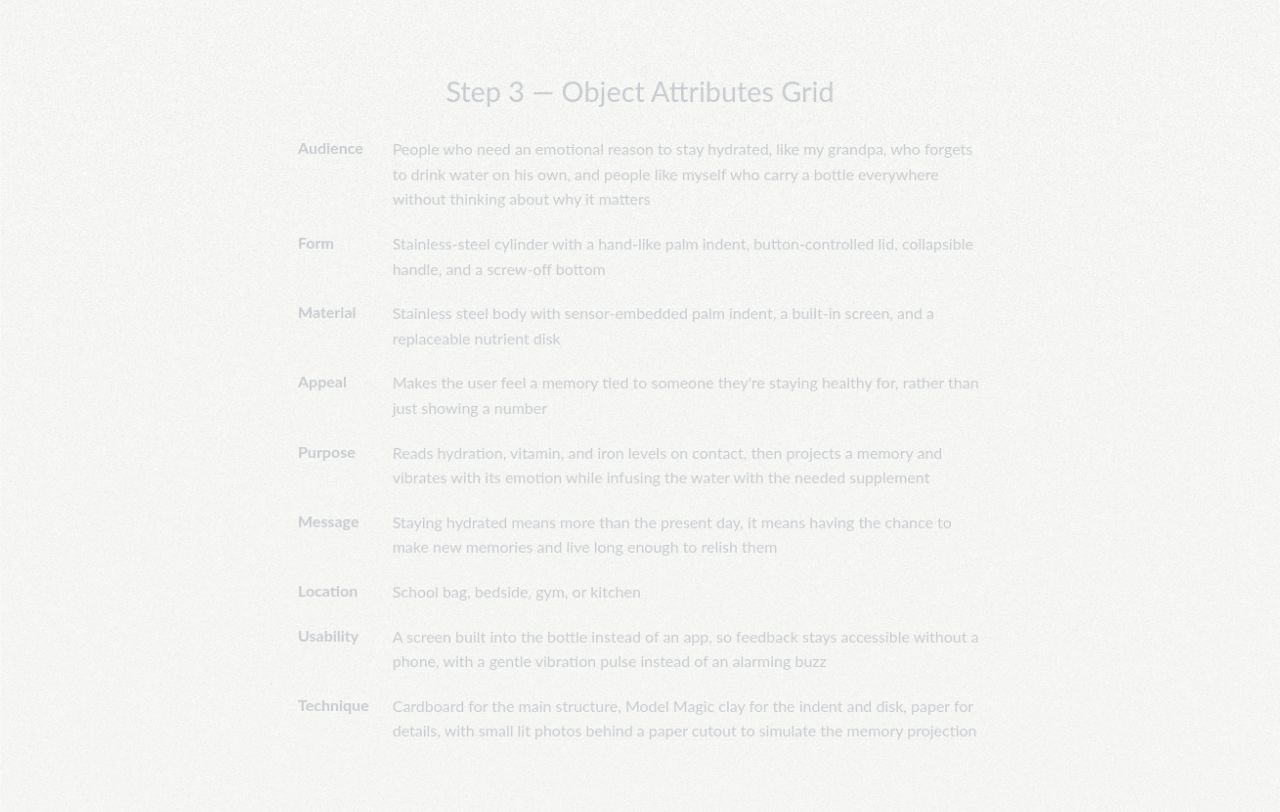
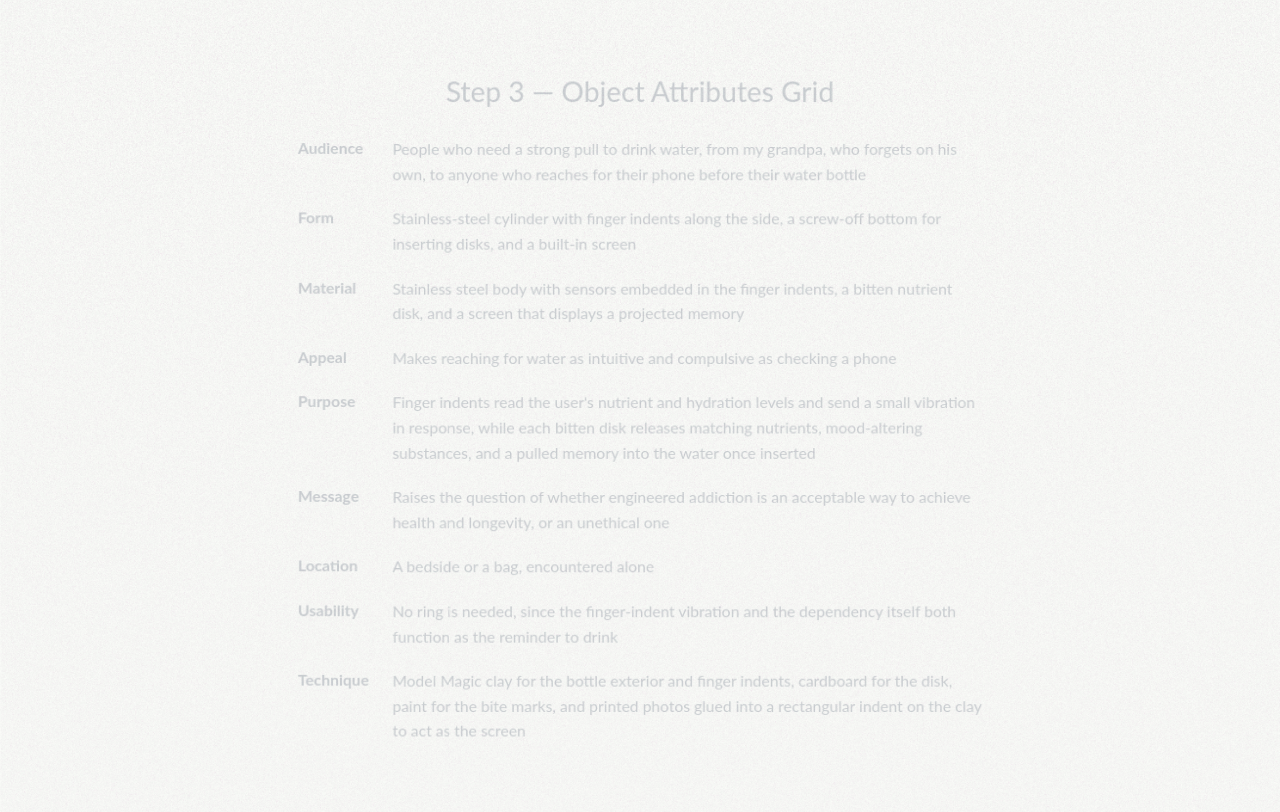
Before and after one commit to alexiakouletsis/interaction-design-portfolio, a Next.js app: page /projects/project-1 in a window 1280 px wide. Shown: the part 6328-7140 px from the top of the page. Built offline with nearby package versions, Linux system fonts and the light colour scheme; a web font is replaced by a local one.

Commit message:
project 1 update

```diff
--- a/app/projects/project-1/page.tsx
+++ b/app/projects/project-1/page.tsx
@@ -53,39 +53,39 @@ const WORKS_CITED = [
 const ATTRIBUTES = [
   {
     label: 'Audience',
-    value: `People who need an emotional reason to stay hydrated, like my grandpa, who forgets to drink water on his own, and people like myself who carry a bottle everywhere without thinking about why it matters`,
+    value: `People who need a strong pull to drink water, from my grandpa, who forgets on his own, to anyone who reaches for their phone before their water bottle`,
   },
   {
     label: 'Form',
-    value: `Stainless-steel cylinder with a hand-like palm indent, button-controlled lid, collapsible handle, and a screw-off bottom`,
+    value: `Stainless-steel cylinder with finger indents along the side, a screw-off bottom for inserting disks, and a built-in screen`,
   },
   {
     label: 'Material',
-    value: `Stainless steel body with sensor-embedded palm indent, a built-in screen, and a replaceable nutrient disk`,
+    value: `Stainless steel body with sensors embedded in the finger indents, a bitten nutrient disk, and a screen that displays a projected memory`,
   },
   {
     label: 'Appeal',
-    value: `Makes the user feel a memory tied to someone they're staying healthy for, rather than just showing a number`,
+    value: `Makes reaching for water as intuitive and compulsive as checking a phone`,
   },
   {
     label: 'Purpose',
-    value: `Reads hydration, vitamin, and iron levels on contact, then projects a memory and vibrates with its emotion while infusing the water with the needed supplement`,
+    value: `Finger indents read the user's nutrient and hydration levels and send a small vibration in response, while each bitten disk releases matching nutrients, mood-altering substances, and a pulled memory into the water once inserted`,
   },
   {
     label: 'Message',
-    value: `Staying hydrated means more than the present day, it means having the chance to make new memories and live long enough to relish them`,
+    value: `Raises the question of whether engineered addiction is an acceptable way to achieve health and longevity, or an unethical one`,
   },
   {
     label: 'Location',
-    value: `School bag, bedside, gym, or kitchen`,
+    value: `A bedside or a bag, encountered alone`,
   },
   {
     label: 'Usability',
-    value: `A screen built into the bottle instead of an app, so feedback stays accessible without a phone, with a gentle vibration pulse instead of an alarming buzz`,
+    value: `No ring is needed, since the finger-indent vibration and the dependency itself both function as the reminder to drink`,
   },
   {
     label: 'Technique',
-    value: `Cardboard for the main structure, Model Magic clay for the indent and disk, paper for details, with small lit photos behind a paper cutout to simulate the memory projection`,
+    value: `Model Magic clay for the bottle exterior and finger indents, cardboard for the disk, paint for the bite marks, and printed photos glued into a rectangular indent on the clay to act as the screen`,
   },
 ];
 
@@ -99,8 +99,8 @@ const PROTOTYPE_IMAGES = [
 ];
 
 const CONCEPT_STATEMENT_PARAGRAPHS = [
-  `The Owala water bottle I carry every day already means more to me than its function suggests, since I associate it with my own habits and the people I think about when I use it. But I am the one who brings that meaning to it every time I pick it up. I am redesigning this with my grandpa in mind, who forgets to drink water on his own, and there are days I wish I could just buzz him until he picked up a glass.`,
-  `The bottle is meant for private, everyday use, encountered alone at a bedside, in a school bag, at the gym, or in a kitchen, rather than in a crowded or public setting. A hand-like indent on the bottle's surface invites the user to rest their palm there, signaling where the sensors read hydration and nutrient levels, while the paired ring extends that same reminder throughout the day through an insistent buzz when the user is dehydrated. This object reflects a future where caring for someone far away, like a grandparent, does not have to rely on a phone call, but can be built directly into the objects we already use every day.`,
+  `I am redesigning the Owala water bottle around a moral question: is it acceptable to make hydration addictive if it gets people to drink more water? I am designing this with my grandpa in mind, who forgets to drink water on his own, but the bottle is built for anyone who reaches for their phone before their water bottle.`,
+  `Each disk is bitten before it is inserted into the bottom, pulling a memory that matches the mood the disk is meant to produce. For instance, a happy disk releases nutrients, electrolytes, caffeine, and dopamine alongside a positive memory. A sad disk carries depressant drugs instead, and a sleep disk carries CBD. Once inserted, the disk bleeds its contents into the water like ink, and the screen on the bottle shows the memory pulled from the bite. The bottle no longer needs a ring to remind the user to drink, since the dependency itself becomes the reminder, as intuitive as checking a phone. This object is meant to sit at a bedside or in a bag, and to provoke a conversation about whether engineered addiction can be a legitimate wellness tool or is an unethical way of achieving health and longevity.`,
 ];
 
 function BodyText({ children, italic = false }: { children: React.ReactNode; italic?: boolean }) {
```
